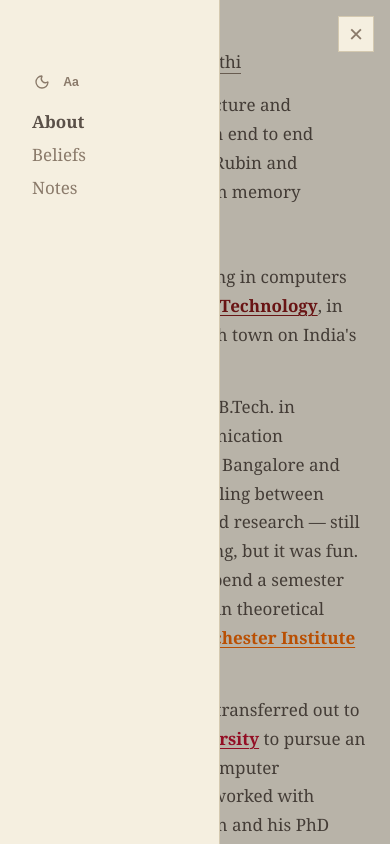
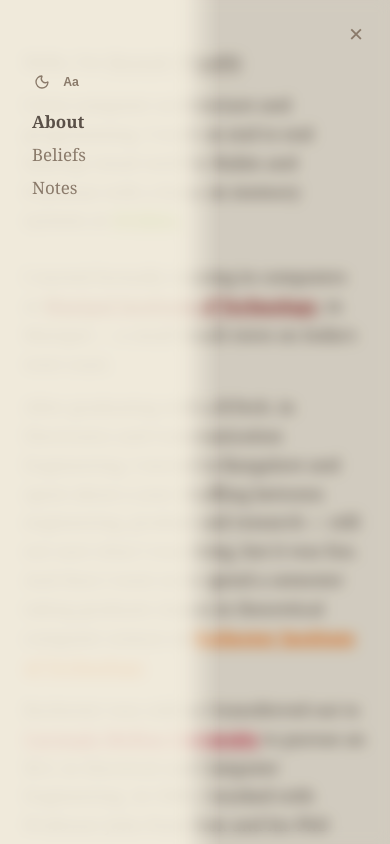
Before and after one commit to notsheesh/notsheesh.github.io, a React (Vite) app: page / in a window 390 px wide. Both pictures are taken after a click on the button "Toggle menu". Shown: the top 844 px of the page. Built offline with nearby package versions, Linux system fonts and the light colour scheme; a web font is replaced by a local one.

Commit message:
soften mobile navigation

```diff
--- a/src/components/Sidebar.jsx
+++ b/src/components/Sidebar.jsx
@@ -118,12 +118,11 @@ export default function Sidebar() {
         {open ? '✕' : '☰'}
       </button>
 
-      {open && (
-        <div
-          onClick={() => setOpen(false)}
-          style={{ position: 'fixed', inset: 0, background: 'rgba(0,0,0,0.25)', zIndex: 200 }}
-        />
-      )}
+      <div
+        className={`sidebar-backdrop${open ? ' open' : ''}`}
+        onClick={() => setOpen(false)}
+        aria-hidden={!open}
+      />
 
       <nav className={`sidebar${open ? ' open' : ''}`}>
         <div className="sidebar-controls">
--- a/src/index.css
+++ b/src/index.css
@@ -271,11 +271,17 @@ section { scroll-margin-top: 24px; }
   height: 36px;
   align-items: center;
   justify-content: center;
-  background: var(--bg);
-  border: 1px solid var(--line);
+  background: transparent;
+  border: 0;
+  padding: 0;
   cursor: pointer;
   font-size: 1.1rem;
   color: var(--muted);
+  -webkit-tap-highlight-color: transparent;
+}
+
+.sidebar-backdrop {
+  display: none;
 }
 
 /* --- Mobile --- */
@@ -291,15 +297,61 @@ section { scroll-margin-top: 24px; }
     width: 220px;
     height: 100vh;
     padding: 72px 32px 40px 32px;
-    background: var(--bg);
-    border-right: 1px solid var(--line);
+    background: color-mix(in srgb, var(--bg) 86%, transparent);
+    border: 0;
+    border-radius: 0;
+    box-shadow: none;
+    mask-image: linear-gradient(
+      to right,
+      #000 0%,
+      #000 calc(100% - 48px),
+      rgba(0, 0, 0, 0.98) calc(100% - 42px),
+      rgba(0, 0, 0, 0.92) calc(100% - 36px),
+      rgba(0, 0, 0, 0.8) calc(100% - 30px),
+      rgba(0, 0, 0, 0.64) calc(100% - 24px),
+      rgba(0, 0, 0, 0.46) calc(100% - 18px),
+      rgba(0, 0, 0, 0.28) calc(100% - 12px),
+      rgba(0, 0, 0, 0.12) calc(100% - 6px),
+      transparent 100%
+    );
+    -webkit-mask-image: linear-gradient(
+      to right,
+      #000 0%,
+      #000 calc(100% - 48px),
+      rgba(0, 0, 0, 0.98) calc(100% - 42px),
+      rgba(0, 0, 0, 0.92) calc(100% - 36px),
+      rgba(0, 0, 0, 0.8) calc(100% - 30px),
+      rgba(0, 0, 0, 0.64) calc(100% - 24px),
+      rgba(0, 0, 0, 0.46) calc(100% - 18px),
+      rgba(0, 0, 0, 0.28) calc(100% - 12px),
+      rgba(0, 0, 0, 0.12) calc(100% - 6px),
+      transparent 100%
+    );
     transform: translateX(-100%);
-    transition: transform 0.25s ease;
+    transition: transform 0.38s cubic-bezier(0.16, 1, 0.3, 1);
     z-index: 300;
   }
 
   .sidebar.open {
     transform: translateX(0);
+  }
+
+  .sidebar-backdrop {
+    display: block;
+    position: fixed;
+    inset: 0;
+    z-index: 200;
+    background: rgba(28, 24, 20, 0.16);
+    backdrop-filter: blur(7px);
+    -webkit-backdrop-filter: blur(7px);
+    opacity: 0;
+    pointer-events: none;
+    transition: opacity 0.32s ease;
+  }
+
+  .sidebar-backdrop.open {
+    opacity: 1;
+    pointer-events: auto;
   }
 
   .main-content {
```
